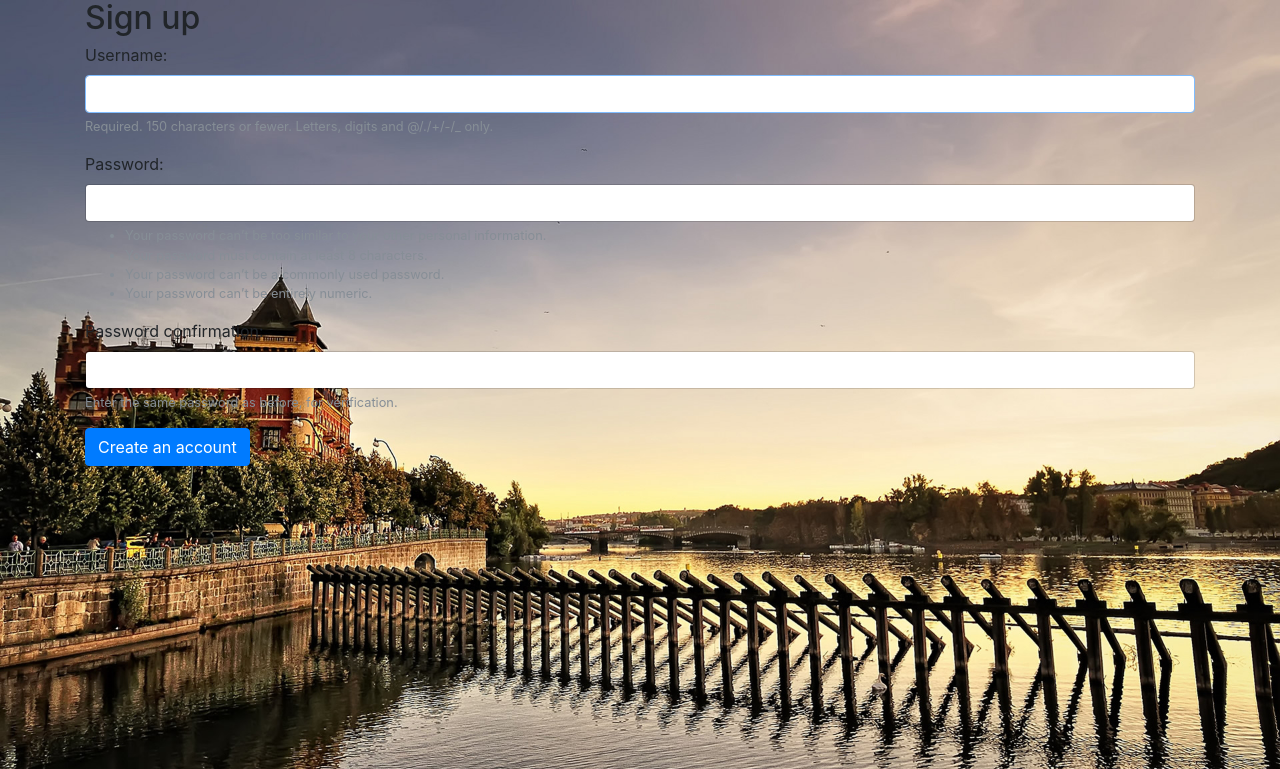
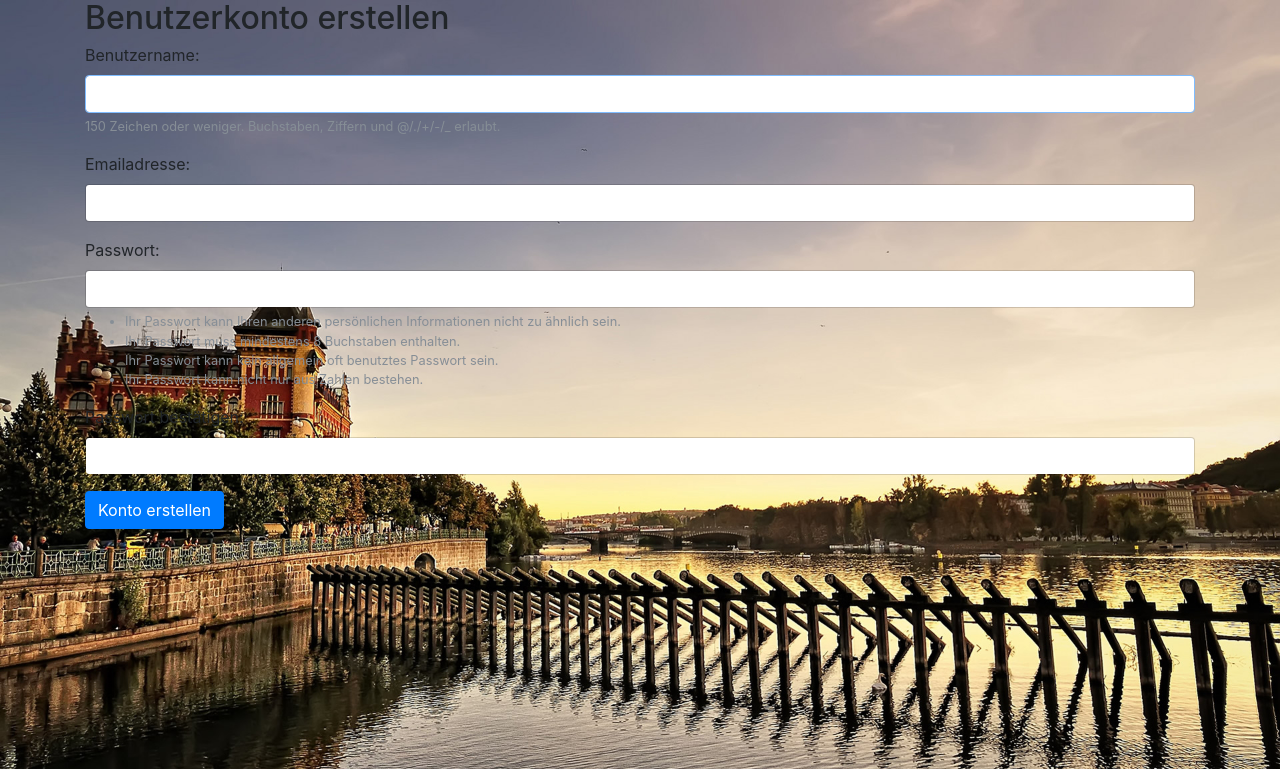
Before and after one commit to Val-777/czech, a Django app: page /signup/ in a window 1280 px wide. Shown: the top 769 px of the page. Run offline with Django 3.2, Linux system fonts and the light colour scheme; some libraries are stand-ins or nearby versions; some web fonts are replaced.

Commit message:
Create custom signupForm Add email field to signup form Translate form to German Implement tests for form

```diff
--- /dev/null
+++ b/accounts/forms.py
@@ -0,0 +1,31 @@
+from django import forms
+from django.contrib.auth.forms import UserCreationForm
+from django.contrib.auth.models import User
+
+
+class SignUpForm(UserCreationForm):
+    email = forms.CharField(max_length=254,
+                            required=True,
+                            label='Emailadresse:',
+                            widget=forms.EmailInput())
+
+    class Meta:
+        model = User
+        fields = ('username', 'email', 'password1', 'password2')
+
+    def __init__(self, *args, **kwargs):
+        super(SignUpForm, self).__init__(*args, **kwargs)
+
+        passtext = """<ul>
+        <li>Ihr Passwort kann Ihren anderen persönlichen Informationen nicht zu ähnlich sein.</li>
+        <li>Ihr Passwort muss mindestens 8 Buchstaben enthalten.</li>
+        <li>Ihr Passwort kann kein allgemein oft benutztes Passwort sein.</li>
+        <li>Ihr Passwort kann nicht nur aus Zahlen bestehen.</li>
+        </ul>"""
+
+        self.fields['username'].label = 'Benutzername:'
+        self.fields['username'].help_text = '150 Zeichen oder weniger. Buchstaben, Ziffern und @/./+/-/_ erlaubt.'
+        self.fields['password1'].label = 'Passwort:'
+        self.fields['password1'].help_text = passtext
+        self.fields['password2'].label = 'Passwort bestätigen:'
+        self.fields['password2'].help_text = ''
--- a/accounts/templates/accounts/signup.html
+++ b/accounts/templates/accounts/signup.html
@@ -2,11 +2,11 @@
 
 {% block body %}
 <div class="container">
-    <h2>Sign up</h2>
+    <h2>Benutzerkonto erstellen</h2>
     <form method="post" novalidate>
         {% csrf_token %}
         {% include 'includes/form.html' %}
-        <button type="submit" class="btn btn-primary">Create an account</button>
+        <button type="submit" class="btn btn-primary">Konto erstellen</button>
     </form>
 </div>
 {% endblock %}
--- a/accounts/views.py
+++ b/accounts/views.py
@@ -1,15 +1,16 @@
 from django.contrib.auth import login
-from django.contrib.auth.forms import UserCreationForm
 from django.shortcuts import render, redirect
+
+from .forms import SignUpForm
 
 
 def signup(request):
     if request.method == 'POST':
-        form = UserCreationForm(request.POST)
+        form = SignUpForm(request.POST)
         if form.is_valid():
             user = form.save()
             login(request, user)
             return redirect('/exercises/ExNNS/')
     else:
-        form = UserCreationForm()
+        form = SignUpForm()
     return render(request, 'accounts/signup.html', {'form': form})
```
Also changed, not shown: accounts/tests.py (+5 -4 lines).
